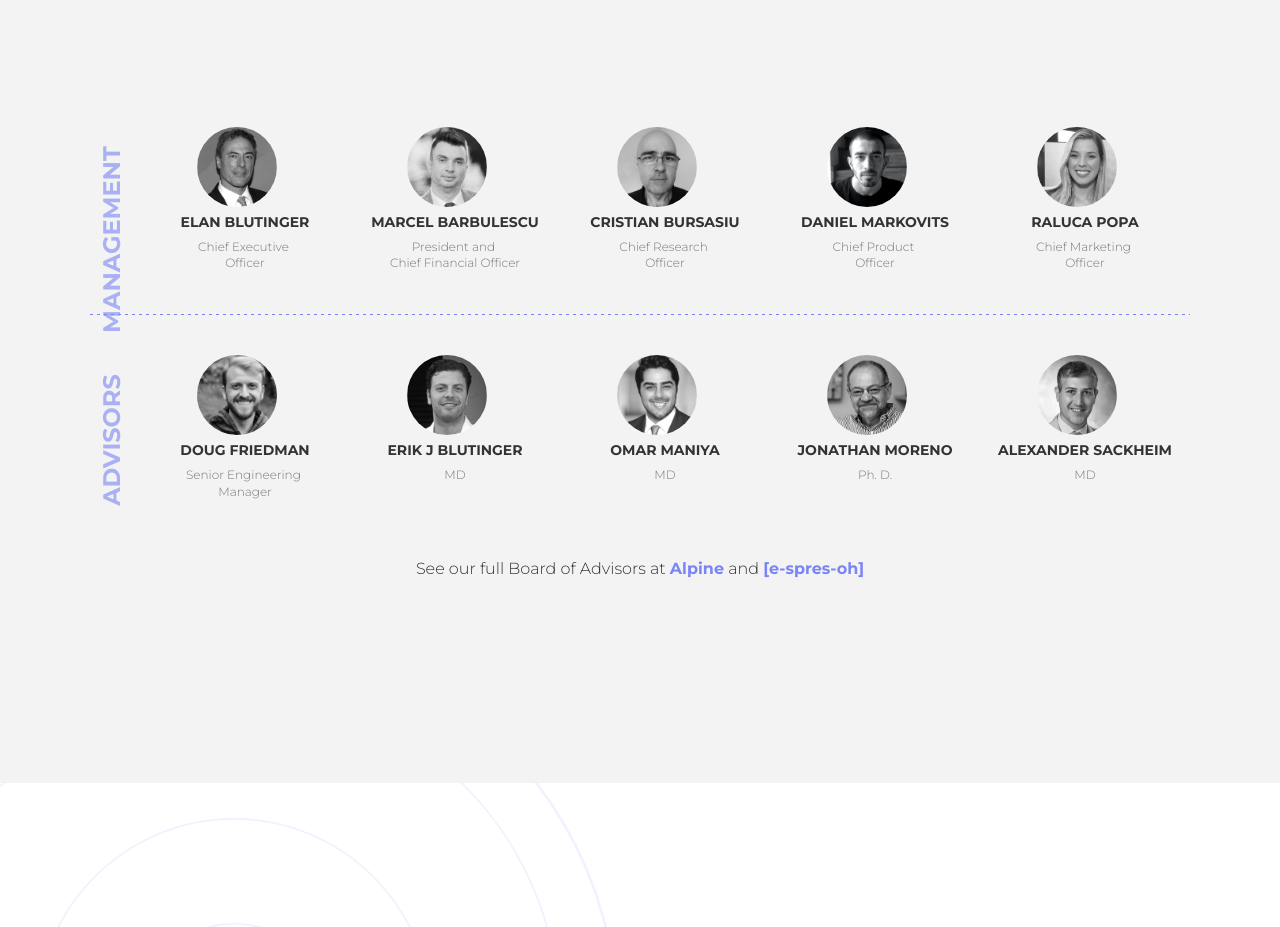
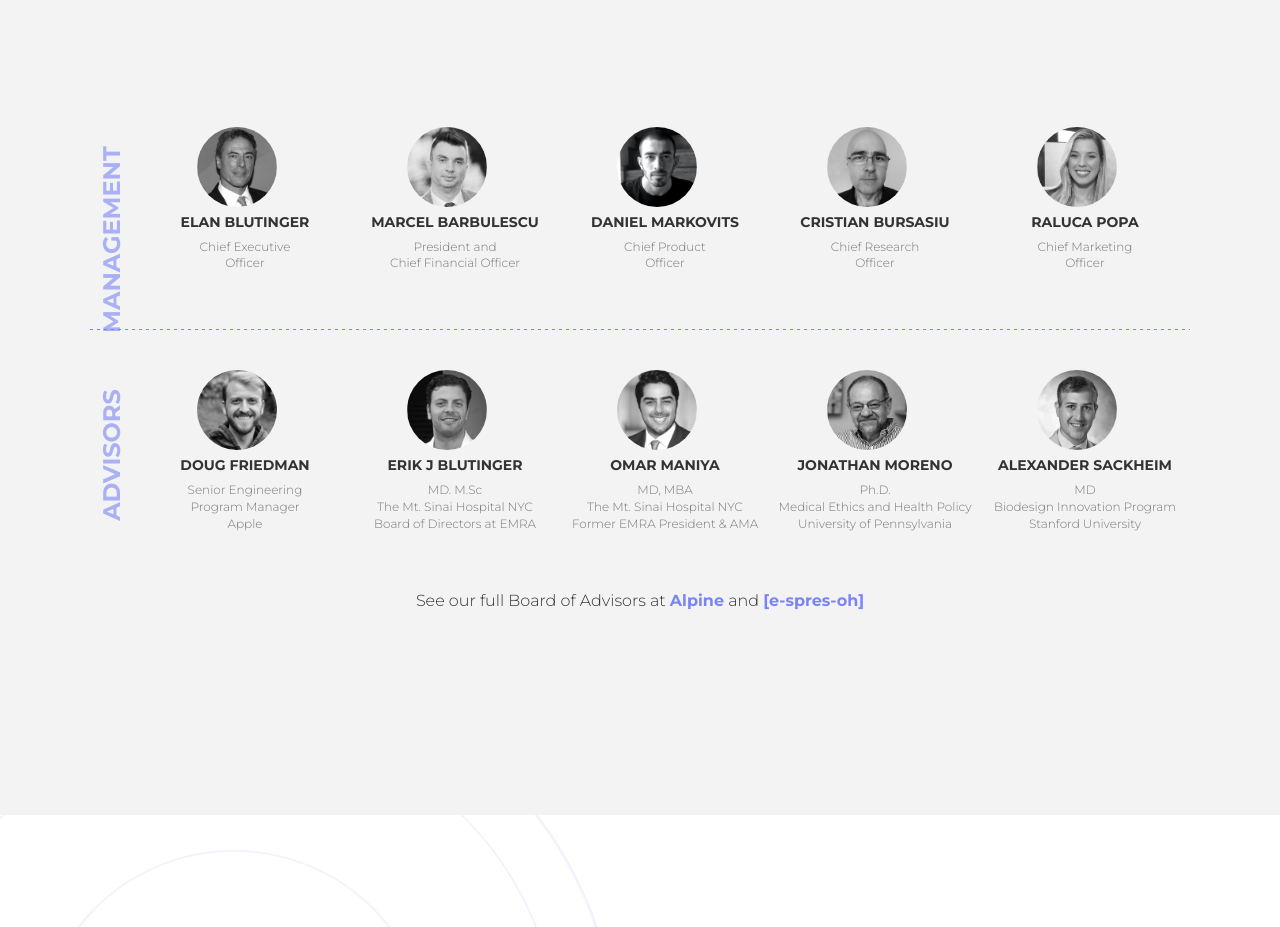
Before and after one commit to safesphere/safesphere.github.io, a Next.js app: page /index in a window 1280 px wide. Shown: the part 3660-4587 px from the top of the page. Built offline with nearby package versions, Linux system fonts and the light colour scheme.

Commit message:
Update team titles

```diff
--- a/data/team.ts
+++ b/data/team.ts
@@ -2,37 +2,37 @@ export const management = [
   {
     name: "Elan Blutinger",
     image: "elan.png",
-    role: "Chief Executive \nOfficer",
+    role: "Chief Executive \nOfficer \n ",
     description: `Elan has been Managing Director of Alpine Consolidated, a Washington based venture investment company, since its founding in 1996. He led the successful launch, IPO, and sale of multiple public travel and technology companies in the US and the UK, and subsequently served as a Director at Hotels.com, chairing the Special Committee and overseeing the sale of the company to IAC/Inter-ActiveCorp.
       \nElan is a founding Director of Great Wolf Resorts, Mountain Reservations and former Chairman & CEO of AudioNow Holdings from 2008 until its successful sale in 2017. He has chaired the boards of non-profit institutions including the Hirondelle Foundation, the Washington International School, and OurTime.Org. He speaks five languages and holds graduate and law degrees from the University of California at Berkeley and American University.`,
   },
   {
     name: "Marcel Barbulescu",
     image: "marcel.png",
-    role: "President and \nChief Financial Officer",
+    role: "President and \nChief Financial Officer \n ",
     description: `Marcel, a leading and recognized technologist in the field of AI and software engineering and telecommunications, is the Chief Strategy Officer at Alpine Consolidated. Formerly, he served as the President & COO of AudioNow Holdings from 2008 to it’s successful sale in 2017 with responsibility for finance, technology, and operations.
       \nMarcel lead global technical operations and product strategy for AudioNow and multiple early stage ventures. He founded Ziggo Technologies, specializing in bespoke telecom applications, and currently serves on its board. He is the recipient of multiple awards internationally and from US defense agencies including the US Army War College, and Air War College for his publications and lectures on the use of AI (artificial intelligence) and learning agents for security, and military applications. Marcel is a graduate of George Mason (M.Sc. in Computer Science, and Ph.D. ABD) and the Polytechnica University in Romania.`,
   },
   {
+    name: "Daniel Markovits",
+    image: "dani.png",
+    role: "Chief Product \nOfficer \n ",
+    description: `With 12+ years of experience in the software business and digital environment, Dani is currently the Director of Engineering at [e-spres-oh], handling the company’s international portfolio and running the engineering office in Western Europe. Prior to [e-spres-oh], he was a well-established Product Owner and Business Analyst, demonstrating his prowess in the tech industry by transforming challenging projects into successful products.
+    \nDaniel’s interest in efficient management and effective processes is doubled by his interpersonal skills, making him an approachable and proficient team leader. His vision is to leverage the latest technologies in order to empower [e-spres-oh]’s team to set challenging objectives and grow. He strives to advance more than the success of the company, but also its culture, maintaining [espres-oh]’s unique work environment and enriching it with novel solutions.`,
+  },
+  {
     name: "Cristian Bursasiu",
     image: "manu.png",
-    role: "Chief Research \nOfficer",
+    role: "Chief Research \nOfficer \n ",
     description: `Seasoned software professional with solid technical and people leadership experience, Cristian is currently a Product Engineer at [e-spres-oh] working with clients around the world to deliver services and products. Prior to [e-spres-oh], he worked for more than two decades in the software development industry in roles including technical and managerial positions and delivering software solutions for clients in various domains including life science, CAM/CAD, and printing.
       \nPassionate about programming and algorithms since the high school years, he first approached the software industry from an in-depth technical perspective, later increasing focus on leadership and further delivery responsibilities, as well as more general business/management aspects around software development and delivery.
       \nHelping others to solve problems - at different levels and scopes - is what provides meaning and drive in his professional activity.
     `,
   },
   {
-    name: "Daniel Markovits",
-    image: "dani.png",
-    role: "Chief Product \nOfficer",
-    description: `With 12+ years of experience in the software business and digital environment, Dani is currently the Director of Engineering at [e-spres-oh], handling the company’s international portfolio and running the engineering office in Western Europe. Prior to [e-spres-oh], he was a well-established Product Owner and Business Analyst, demonstrating his prowess in the tech industry by transforming challenging projects into successful products.
-    \nDaniel’s interest in efficient management and effective processes is doubled by his interpersonal skills, making him an approachable and proficient team leader. His vision is to leverage the latest technologies in order to empower [e-spres-oh]’s team to set challenging objectives and grow. He strives to advance more than the success of the company, but also its culture, maintaining [espres-oh]’s unique work environment and enriching it with novel solutions.`,
-  },
-  {
     name: "Raluca Popa",
     image: "raluca.png",
-    role: "Chief Marketing \nOfficer",
+    role: "Chief Marketing \nOfficer \n ",
     description: `Raluca has spent the better part of her professional life in journalism and technology, working with leading technology players in the US and Europe. She currently serves as Director of Client Services at [e-spres-oh] providing strategic marketing expertise and project planning. Prior to [e-spres-oh], Raluca served as the Chief Operating Officer of the Institute for Education, a DC-based mission-driven organization, harnessing the power of data, innovation and soft diplomacy.
     \nRaluca is the founder of a publication focused on the intersection of education, innovation and diplomacy. In her role as the Editor-in-Chief of IFE magazine, she has interviewed ambassadors, Nobel Prize winners and key tech innovators and disruptors in the nation’s capital. Previously, Raluca served as a Washington DC news correspondent, reporting for an international press agency headquartered in Bucharest, Romania. Raluca has an M.A. degree in Management in Media Institutions from University of Bucharest and speaks English, Spanish and Romanian.`,
   },
@@ -42,28 +42,29 @@ export const advisors = [
   {
     name: "Doug Friedman",
     image: "doug.png",
-    role: "Senior Engineering \nManager",
+    role: "Senior Engineering \nProgram Manager\nApple",
     description:
       "Doug has spent the past decade working for Apple and leads Engineering Program Management within Apple's Media Products organization for new audio subscription products. Doug has an extensive background in professional audio, with a Masters in Music Business & Technology from NYU, 15 years of composition & audio engineering experience, and over 25 years of performing on stages around the world. He spends the majority of his days triaging new engineering pipelines & squashing pesky bugs. A native of India, 'Dougie' currently lives in San Francisco & will soon be welcoming a puppy to his home.",
   },
   {
     name: "Erik J Blutinger",
     image: "erik.png",
-    role: "MD",
+    role: "MD. M.Sc \nThe Mt. Sinai Hospital NYC \nBoard of Directors at EMRA",
     description: `Dr. Erik Blutinger currently works as a full-time emergency physician at Mount Sinai Queens Hospital in New York City. He was selected as a Physician Champion to the Mount Sinai Health System during the recent COVID19 pandemic. He completed his residency training at the University of Pennsylvania and has worked on a variety of health initiatives in quality and patient experience, with formal leadership training in Quality Improvement (QI). Erik has worked in multiple national healthcare systems and underserved communities including townships in South Africa and Guatemala, Bhutan, India, and Austria. He currently serves on the Board of Directors of the Emergency Medicine Residents' Association (EMRA), the board of the Pennsylvania State American College of Emergency Physicians (PACEP) Chapter. He has contributed to several peer-reviewed publications and newspaper editorials on public health issues including opioid prescribing and population health.
       \nDr. Blutinger currently serves on several national Committees to the American College of Emergency Physicians (ACEP) including their Ethics, and State Legislative and Regulatory Committees. Dr. Blutinger currently serves on several national Committees to the American College of Emergency Physicians (ACEP) including their Ethics, and State Legislative and Regulatory Committees. He serves as first-author to numerous peer-reviewed publications, and has been featured in the US (CNN, MSNBC, NBC with Lester Holt, the Washington Post, and The Wall Street Journal) and overseas (ABC World News, ITV, BBC) for his frontline clinical experience in the COVID19 pandemic. He holds an MD from the George Washington School of Medicine and holds an MSc. in Health Policy from the London School of Hygiene and Tropical Medicine (LSHTM) and the London School of Economics (LSE).`,
   },
   {
     name: "Omar Maniya",
     image: "omar.png",
-    role: "MD",
+    role: "MD, MBA \nThe Mt. Sinai Hospital NYC \nFormer EMRA President & AMA",
     description: `Omar is passionate about re-imagining acute care delivery and making medicine fun again. He has worked with a variety of health care startups, consulted for health systems at McKinsey & Company, and published an economic model of a new value-based payment program.  He served as EMRA President (2018-9), was the youngest member of the AMA’s Board of Trustees (2016-7) and currently serves on the Board of Directors of the Emergency Medicine Foundation (EMF) and the ED Practice Management Association (EDPMA), as well as on ACEP’s Future of Emergency Medicine Taskforce and his Hospital Medical Executive Board.
       \nOmar has been featured on CNN & Fox News, is a MedTech 40 under 40 Healthcare Innovator, a McKinsey Emerging Scholar, and an AMA Foundation Leadership Award recipient. He earned a BS/MD from Georgetown University and an MBA from Harvard Business School, with further training at ED Directors Academy and is currently a senior emergency medicine resident physician at The Mount Sinai Hospital in NYC.`,
   },
   {
     name: "Jonathan Moreno",
     image: "jonathan.png",
-    role: "Ph. D.",
+    role:
+      "Ph.D. \nMedical Ethics and Health Policy \nUniversity of Pennsylvania",
     description: `Called “the quietly most interesting bioethicist of our time” by the American Journal of Bioethics, Jonathan is the David and Lyn Silfen University Professor at the University of Pennsylvania where he is a Penn Integrates Knowledge (PIK) professor. He is an elected member of the National Academy of Medicine where he chairs the Interest Group on Human Rights, Professionalism, and the Values of Medicine and served two-term as the U.S. member of the UNESCO International Bioethics Committee. He has advised many governmental and non-governmental organizations, including three presidential commissions, the Department of Defense, the Department of Homeland Security, the Department of Health and Human Services, the Centers for Disease Control, the Federal Bureau of Investigation, the Howard Hughes Medical Institute, and the Bill and Melinda Gates Foundation.
       \nJonathan received his Ph.D. in philosophy from Washington University in St. Louis, was an Andrew W. Mellon post-doctoral fellow, holds an honorary doctorate from Hofstra University and is a recipient of the College of William and Mary Law School Benjamin Rush Medal, the Dr. Jean Mayer Award for Global Citizenship from Tufts University, and the Penn Alumni Faculty Award of Merit. He holds the honorary Visiting Professorship in History at the University of Kent in Canterbury, England.
       \nIn 2018 the American Society for Bioethics and Humanities presented him with its Lifetime Achievement Award.`,
@@ -71,7 +72,7 @@ export const advisors = [
   {
     name: "Alexander Sackheim",
     image: "alexander.png",
-    role: "MD",
+    role: "MD \nBiodesign Innovation Program \nStanford University",
     description:
       "Dr. Alexander Sackeim is a practicing emergency medicine physician and entrepreneur. He received his BA and MD from Columbia University and completed his residency at the University of Pennsylvania. During medical school, Alex was a founding member of Curator, a healthcare communications startup, where he led the launch of their first product, helped raise venture funding, and was critical in closing large contracts with top-tier health systems. In residency, Alex conducted several health system-wide quality improvement projects to increase operational efficiency and patient satisfaction. Alex has published on personal health records and healthcare quantitative performance metrics. He was recently accepted to be a fellow in Stanford's Biodesign Innovation Program.",
   },
--- a/pages/index/components/team.module.scss
+++ b/pages/index/components/team.module.scss
@@ -88,8 +88,19 @@
   display: inline-block;
   margin-top: 0.5em;
 
+  @include breakpoint(md, max) {
+    // make only the third span break
+    & span + span + span {
+      display: block;
+    }
+  }
+
   @include breakpoint(md) {
-    white-space: pre-wrap;
+    & span {
+      display: block;
+      height: 1.4em;
+      white-space: nowrap;
+    }
   }
 }
 
@@ -122,7 +133,7 @@
       z-index: 100;
       left: 0;
       right: 0;
-      bottom: 240px;
+      bottom: 255px;
 
       background-color: var(--color-dark);
       color: white;
@@ -134,7 +145,7 @@
   .team[data-scrolled="true"] li:hover & {
     @include breakpoint(md) {
       bottom: auto;
-      top: calc(160px);
+      top: 157px;
     }
   }
 
@@ -171,6 +182,7 @@
   background-color: var(--color-accent);
   text-indent: -9999em;
   border-radius: 50%;
+  margin-left: 2em;
 
   @include breakpoint(md) {
     display: none;
--- a/pages/index/components/team.tsx
+++ b/pages/index/components/team.tsx
@@ -69,6 +69,9 @@ function Member(props: MemberProps) {
 
   const show = name === active;
 
+  let _role = role.split("\n").join("</span><span>");
+  _role = `<span>${_role}</span>`;
+
   return (
     <li data-active={show}>
       <div className={styles.teamMain} onClick={setActive}>
@@ -87,7 +90,10 @@ function Member(props: MemberProps) {
 
         <div className={styles.teamContent}>
           <strong className={styles.teamName}>{name}</strong>
-          <span className={styles.teamRole}>{role}</span>
+          <span
+            className={styles.teamRole}
+            dangerouslySetInnerHTML={{ __html: _role }}
+          ></span>
         </div>
 
         <span className={styles.teamArrow}>Toggle</span>
```
